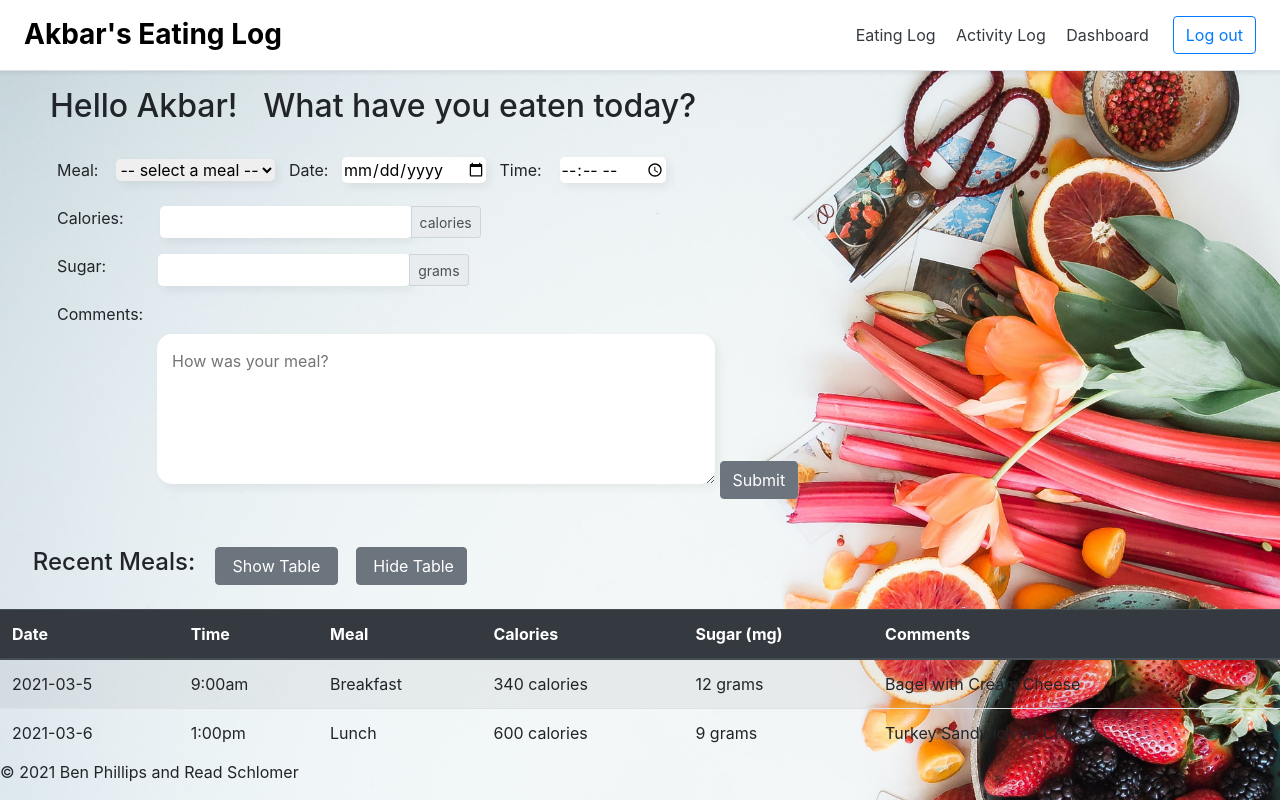
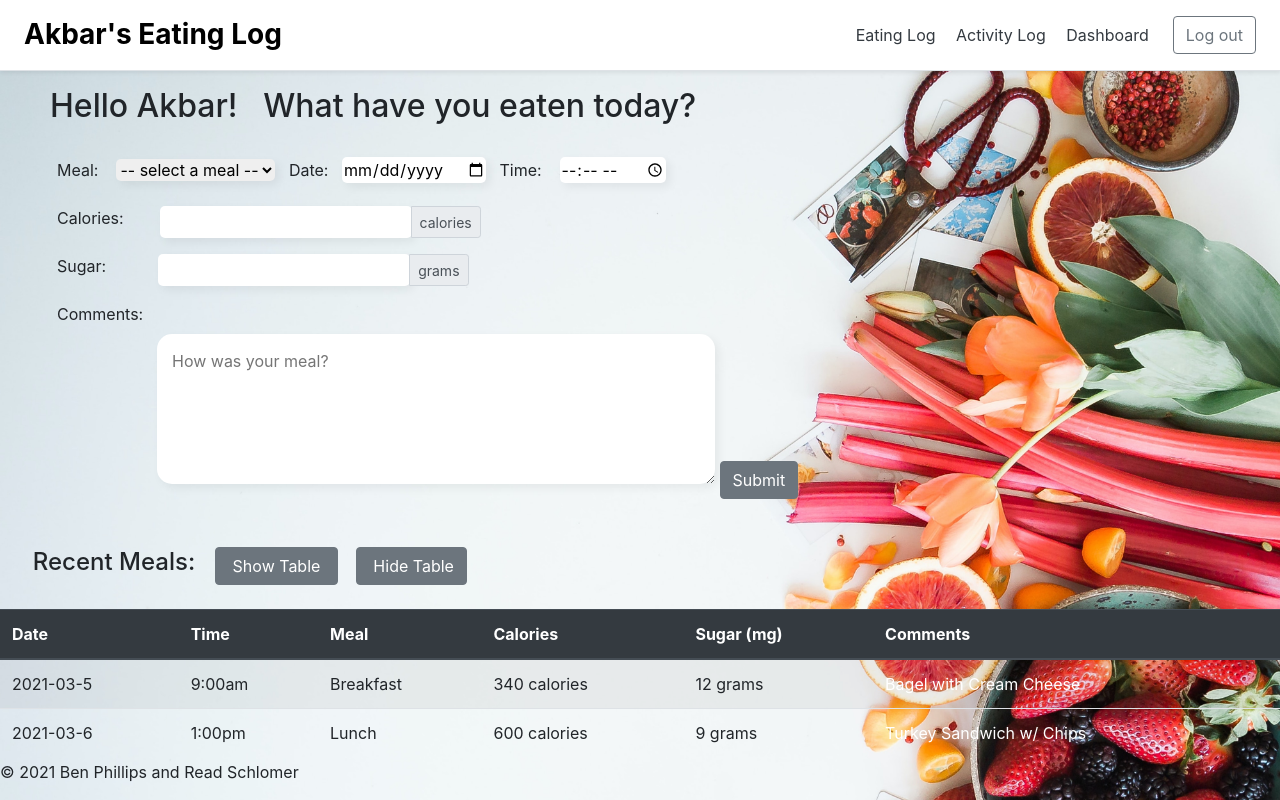
Before and after one commit to Nxbster/Activity-Tracker, a PHP site: page /eat_log.html in a window 1280 px wide. Run offline with PHP 8.4, Linux system fonts and the light colour scheme.

Commit message:
Touch ups on eat log styling

```diff
--- a/activity_log.html
+++ b/activity_log.html
@@ -25,13 +25,13 @@
 
   <!--Header inspired by: view-source:https://getbootstrap.com/docs/4.1/examples/pricing/-->
   <div class="d-flex flex-column flex-md-row align-items-center p-3 px-md-4 mb-3 bg-white border-bottom shadow-sm">
-    <h3 class="my-0 mr-md-auto font-weight-bold" style="color:black">Akbar's Activity Log</h3>
+    <h3 class="my-0 mr-md-auto font-weight-bold" style="color:black;">Akbar's Activity Log</h3>
     <nav class="my-2 my-md-0 mr-md-3">
       <a class="p-2 text-dark" href="eat_log.html">Eating Log</a>
       <a class="p-2 text-dark" href="activity_log.html">Activity Log</a>
       <a class="p-2 text-dark" href="dashboard.html">Dashboard</a>
     </nav>
-    <a class="btn btn-outline-primary" href="#">Log out</a>
+    <a class="btn btn-outline-secondary" href="#">Log out</a>
   </div>
 
     <h2 class="page-subheading"> Hello Akbar! &nbsp; What have you done today? </h2></br>
@@ -110,7 +110,6 @@
       </table>
 
 
-      <!--Code influenced by: https://getbootstrap.com/docs/4.1/examples/checkout/?-->
       <footer>
         <p>&copy; 2021 Ben Phillips and Read Schlomer</p>
       </footer>
--- a/eat_log.html
+++ b/eat_log.html
@@ -10,6 +10,13 @@
   <link rel="stylesheet" href="https://cdn.jsdelivr.net/npm/bootstrap@4.6.0/dist/css/bootstrap.min.css" integrity="sha384-B0vP5xmATw1+K9KRQjQERJvTumQW0nPEzvF6L/Z6nronJ3oUOFUFpCjEUQouq2+l" crossorigin="anonymous">
   <link rel="stylesheet" type="text/css" href="./styles/eatlogstylesheet.css" />
 
+  <!--Styling Rules in the HTML doc-->
+  <style>
+    tbody:hover{
+      color:orangered;
+    }
+  </style>
+
 </head>
 
 <body>
@@ -21,7 +28,7 @@
         <a class="p-2 text-dark" href="activity_log.html">Activity Log</a>
         <a class="p-2 text-dark" href="dashboard.html">Dashboard</a>
       </nav>
-      <a class="btn btn-outline-primary" href="#">Log out</a>
+      <a class="btn btn-outline-secondary" href="#">Log out</a>
     </div>
     <h2 class="page-subheading"> Hello Akbar! &nbsp; What have you eaten today? </h2> </br>
 
@@ -91,7 +98,7 @@
                 <td>Breakfast</td>
                 <td>340 calories</td>
                 <td>12 grams</td>
-                <td>Bagel with Cream Cheese &nbsp;&nbsp;</td>
+                <td style="color:white">Bagel with Cream Cheese &nbsp;&nbsp;</td>
             </tr>
             <tr>
                 <td>2021-03-6</td>
@@ -99,7 +106,7 @@
                 <td>Lunch</td>
                 <td>600 calories</td>
                 <td>9 grams</td>
-                <td>Turkey Sandwich w/ Chips &nbsp;&nbsp;</td>
+                <td style="color:white">Turkey Sandwich w/ Chips &nbsp;&nbsp;</td>
             </tr>
         </tbody>
       </table>
```
Also changed, not shown: styles/eatlogstylesheet.css (+4 -6 lines).
